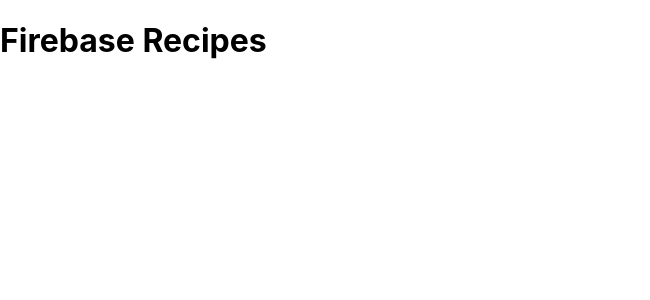
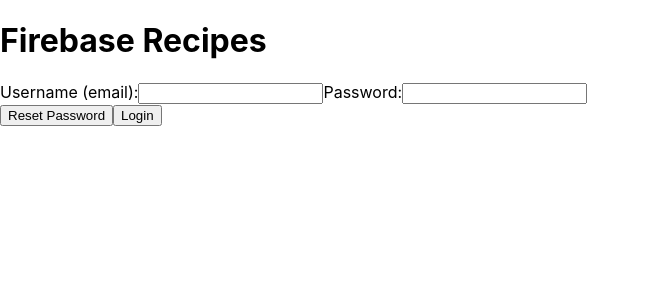
Before and after one commit to Knopkaivy/firebase-recipes-web-app, a React (Create React App) app: page / in a window 1280 px wide. Shown: the top 300 px of the page, without its empty margins (0-650 px from the left). Built offline with nearby package versions, Linux system fonts and the light colour scheme; no server answers.

Commit message:
add LoginForm component and logic

```diff
--- a/src/App.js
+++ b/src/App.js
@@ -1,13 +1,18 @@
+import { useState } from 'react';
+import FirebaseAuthService from './FirebaseAuthService';
+import LoginForm from './components/LoginForm';
+
 import './App.css';
 
-// eslint-disable-next-line no-unused-vars
-import firebase from './FirebaseConfig';
+function App() {
+  const [user, setUser] = useState(null);
+  FirebaseAuthService.subscribeToAuthChanges(setUser);
 
-function App() {
   return (
     <div className="App">
-      <div className="title-recipe">
+      <div className="title-row">
         <h1 className="title">Firebase Recipes</h1>
+        <LoginForm existingUser={user} />
       </div>
     </div>
   );
--- /dev/null
+++ b/src/FirebaseAuthService.js
@@ -0,0 +1,41 @@
+import firebase from './FirebaseConfig';
+
+const auth = firebase.auth();
+
+const registerUser = (email, password) => {
+  return auth.createUserWithEmailAndPassword(email, password);
+};
+
+const loginUser = (email, password) => {
+  return auth.signInWithEmailAndPassword(email, password);
+};
+
+const logoutUser = () => {
+  return auth.signOut();
+};
+
+const sendPasswordResetEmail = (email) => {
+  return auth.sendPasswordResetEmail(email);
+};
+
+const loginWithGoogle = () => {
+  const provider = new firebase.auth.GoogleAuthProvider();
+  return auth.signInWithPopup(provider);
+};
+
+const subscribeToAuthChanges = (handleAuthChange) => {
+  auth.onAuthStateChanged((user) => {
+    handleAuthChange(user);
+  });
+};
+
+const FirebaseAuthService = {
+  registerUser,
+  loginUser,
+  logoutUser,
+  sendPasswordResetEmail,
+  loginWithGoogle,
+  subscribeToAuthChanges,
+};
+
+export default FirebaseAuthService;
--- /dev/null
+++ b/src/components/LoginForm.js
@@ -0,0 +1,103 @@
+import React, { useState } from 'react';
+import FirebaseAuthService from '../FirebaseAuthService';
+
+const LoginForm = ({ existingUser }) => {
+  const [username, setUsername] = useState('');
+  const [password, setPassword] = useState('');
+
+  async function handleSubmit(event) {
+    event.preventDefault();
+
+    try {
+      await FirebaseAuthService.loginUser(username, password);
+      setUsername('');
+      setPassword('');
+    } catch (error) {
+      alert(error.message);
+    }
+  }
+
+  function handleLogout() {
+    FirebaseAuthService.logoutUser();
+  }
+
+  async function handleSendResetPasswordEmail() {
+    if (!username) {
+      alert('Missing username');
+      return;
+    }
+    try {
+      await FirebaseAuthService.sendPasswordResetEmail(username);
+      alert('Send password reset email');
+    } catch (error) {
+      alert(error.message);
+    }
+  }
+
+  // async function handleLoginWithGoogle() {
+  //   try {
+  //     await FirebaseAuthService.loginWithGoogle();
+  //   } catch (error) {
+  //     alert(error.message);
+  //   }
+  // }
+
+  return (
+    <div className="login-form-container">
+      {existingUser ? (
+        <div className="row">
+          <h3>Welcome, {existingUser.email}</h3>
+          <button
+            type="button"
+            className="primary-button"
+            onClick={handleLogout}
+          >
+            Logout
+          </button>
+        </div>
+      ) : (
+        <form onSubmit={handleSubmit} className="login-form">
+          <label className="input-label login-label">
+            Username (email):
+            <input
+              type="email"
+              required
+              value={username}
+              onChange={(e) => setUsername(e.target.value)}
+              className="input-text"
+            />
+          </label>
+          <label className="input-label login-label">
+            Password:
+            <input
+              type="password"
+              required
+              value={password}
+              onChange={(e) => setPassword(e.target.value)}
+              className="input-text"
+            />
+          </label>
+          <div className="button-box">
+            <button
+              type="button"
+              onClick={handleSendResetPasswordEmail}
+              className="primary-button"
+            >
+              Reset Password
+            </button>
+            {/* <button
+              type="button"
+              onClick={handleLoginWithGoogle}
+              className="primary-button"
+            >
+              Login with Google
+            </button> */}
+            <button className="primary-button">Login</button>
+          </div>
+        </form>
+      )}
+    </div>
+  );
+};
+
+export default LoginForm;
```
